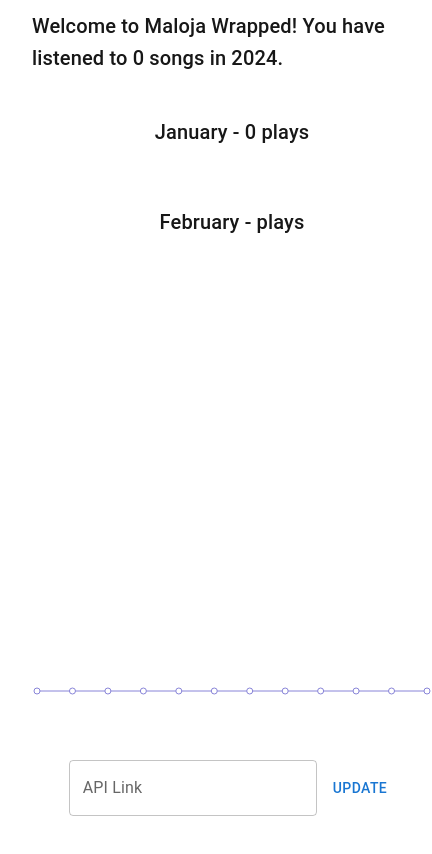
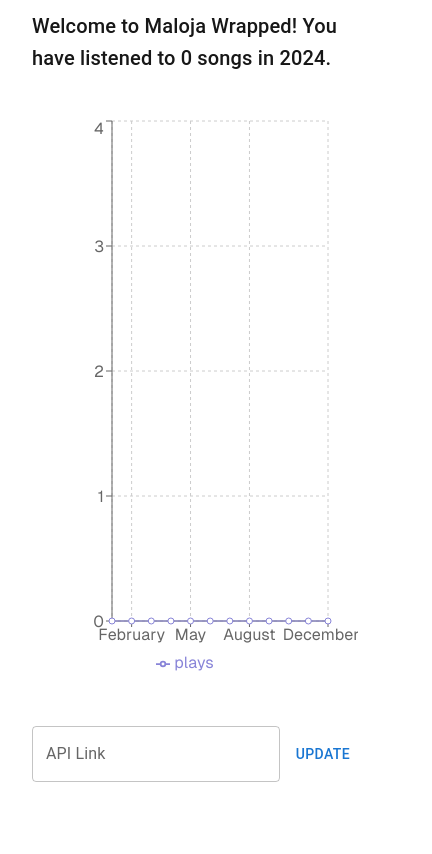
Before and after one commit to Menghini/maloja-wrapped, a Next.js app: page / in a window 390 px wide. Shown: the top 854 px of the page, 432 px wide, since content can reach past the window. Built offline with nearby package versions, Linux system fonts and the light colour scheme.

Commit message:
Replaced simple LineChart with a ResponsiveContainer

```diff
--- a/app/page.tsx
+++ b/app/page.tsx
@@ -1,6 +1,6 @@
 'use client';
 import { Button, TextField } from '@mui/material';
-import { LineChart, Line } from 'recharts';
+import { LineChart, Line, XAxis, YAxis, CartesianGrid, Tooltip, Legend, ResponsiveContainer } from 'recharts';
 import { useState } from 'react';
 import { Typography } from '@mui/material';
 
@@ -40,16 +40,28 @@
       <Typography variant="h6" component="p">
         Welcome to Maloja Wrapped! You have listened to {data.length} songs in 2024.
       </Typography>
-      <Typography variant="h6" component="p">
-      January - {monthlyPlays[0].plays} plays
 
-      </Typography>
-      <Typography variant="h6" component="p">
-      February - plays
-      </Typography>
-      <LineChart width={400} height={400} data={monthlyPlays}>
-        <Line type="monotone" dataKey="plays" stroke="#8884d8" />
-      </LineChart>
+      <ResponsiveContainer width="100%" height="100%">
+        <LineChart
+          width={500}
+          height={300}
+          data={monthlyPlays}
+          margin={{
+            top: 5,
+            right: 30,
+            left: 20,
+            bottom: 5,
+          }}
+        >
+          <CartesianGrid strokeDasharray="3 3" />
+          <XAxis dataKey="month" />
+          <YAxis />
+          <Tooltip />
+          <Legend />
+          <Line type="monotone" dataKey="plays" stroke="#8884d8" />
+        </LineChart>
+      </ResponsiveContainer>
+
       <div style={{ display: 'flex', alignItems: 'center', gap: '8px' }}>
         {/*This TextField does nothing right now. The URL right now is set in next.config.ts*/}
         <TextField
```
